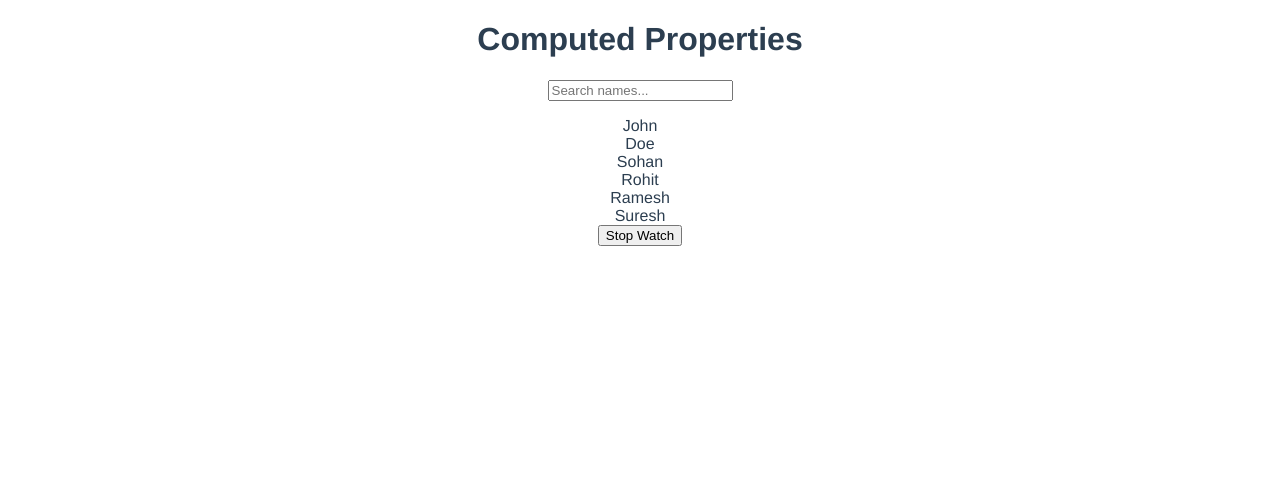
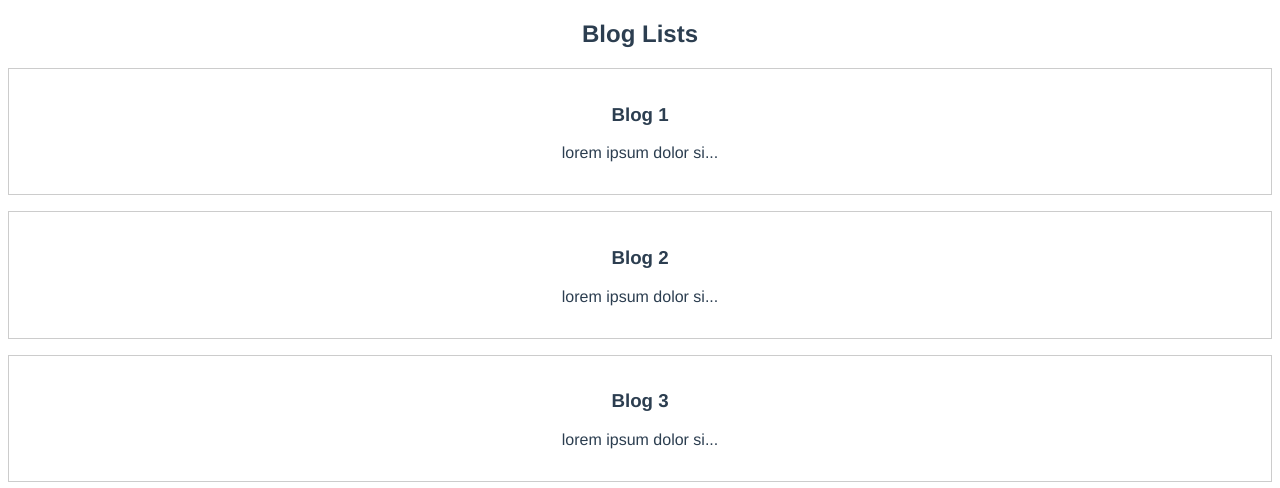
Before and after one commit to Sohan817/Vue.js_3, a Vue app in the folder vue-blogs/: page / in a window 1280 px wide. Shown: the top 488 px of the page. Built offline with nearby package versions, Linux system fonts and the light colour scheme.

Commit message:
Props in composition API

```diff
--- /dev/null
+++ b/vue-blogs/src/components/BlogLists.vue
@@ -0,0 +1,21 @@
+<template>
+  <h2>Blog Lists</h2>
+  <div class="blogs" v-for="blog in blogs" :key="blog.id">
+    <SingleBlog :blog="blog" />
+  </div>
+</template>
+
+<script>
+import SingleBlog from "./SingleBlog.vue";
+export default {
+  props: ["blogs"],
+  components: {
+    SingleBlog,
+  },
+  setup(props) {
+    console.log(props.blogs);
+  },
+};
+</script>
+
+<style></style>
--- /dev/null
+++ b/vue-blogs/src/components/SingleBlog.vue
@@ -0,0 +1,27 @@
+<template>
+  <div class="single-blog">
+    <h3>{{ blog.title }}</h3>
+    <p>{{ snippet }}</p>
+  </div>
+</template>
+
+<script>
+import { computed } from "vue";
+export default {
+  props: ["blog"],
+  setup(props) {
+    const snippet = computed(() => {
+      return props.blog.content.substring(0, 20) + "...";
+    });
+    return { snippet };
+  },
+};
+</script>
+
+<style scoped>
+.single-blog {
+  border: 1px solid #ccc;
+  padding: 1rem;
+  margin: 1rem 0;
+}
+</style>
--- a/vue-blogs/src/views/HomeView.vue
+++ b/vue-blogs/src/views/HomeView.vue
@@ -1,36 +1,37 @@
 <template>
-  <h1>Computed Properties</h1>
-  <input v-model="search" placeholder="Search names..." />
-  <p>{{ search }}</p>
-  <div v-for="name in searchedName" :key="name">{{ name }}</div>
-  <button @click="handleWatchStop">Stop Watch</button>
+  <BlogLists :blogs="blogs" />
 </template>
 
 <script>
-import { ref, computed, watch, watchEffect } from "vue";
+import BlogLists from "../components/BlogLists.vue";
+import { ref } from "vue";
 export default {
   name: "HomeView",
+  components: {
+    BlogLists,
+  },
   setup() {
-    const search = ref("");
-    const names = ref(["John", "Doe", "Sohan", "Rohit", "Ramesh", "Suresh"]);
-
-    const stopWatch = watch(search, () => {
-      console.log("Search value changed to:");
-    });
-
-    const stopWatchEffect = watchEffect(() => {
-      console.log("Search value changed to:", search.value);
-    });
-
-    const searchedName = computed(() => {
-      return names.value.filter((name) => name.includes(search.value));
-    });
-
-    const handleWatchStop = () => {
-      stopWatch();
-      stopWatchEffect();
-    };
-    return { search, names, searchedName, handleWatchStop };
+    const blogs = ref([
+      {
+        title: "Blog 1",
+        content:
+          "lorem ipsum dolor sit amet, consectetur adipiscing elit. Sed do eiusmod tempor incididunt ut labore et dolore magna aliqua.",
+        id: 1,
+      },
+      {
+        title: "Blog 2",
+        content:
+          "lorem ipsum dolor sit amet, consectetur adipiscing elit. Sed do eiusmod tempor incididunt ut labore et dolore magna aliqua.",
+        id: 2,
+      },
+      {
+        title: "Blog 3",
+        content:
+          "lorem ipsum dolor sit amet, consectetur adipiscing elit. Sed do eiusmod tempor incididunt ut labore et dolore magna aliqua.",
+        id: 3,
+      },
+    ]);
+    return { blogs };
   },
 };
 </script>
```
